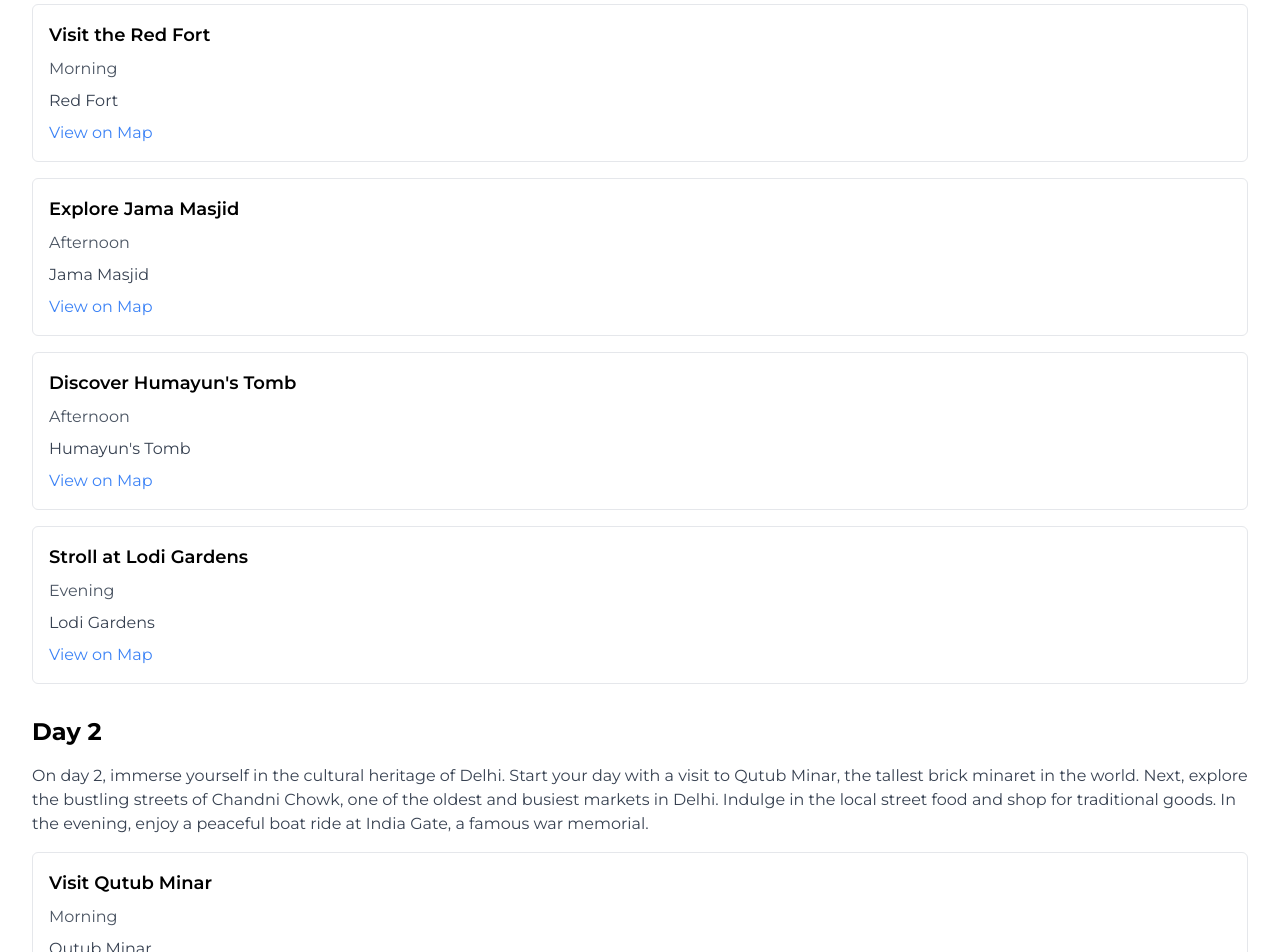
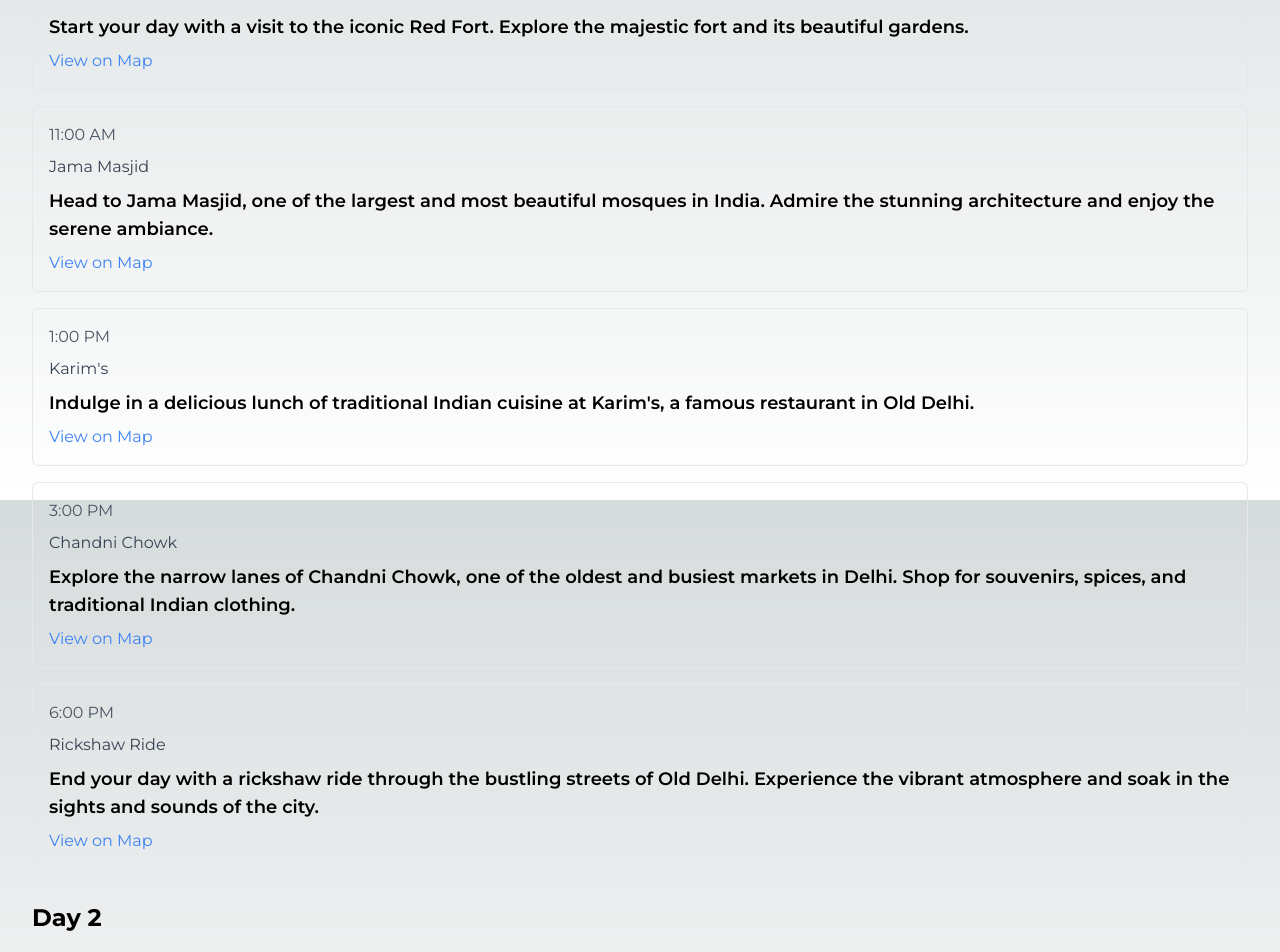
Before and after one commit to hananAzeez/venture-client, a Next.js app: page / in a window 1280 px wide. Shown: the part 1100-2052 px from the top of the page. Built offline with nearby package versions, Linux system fonts and the light colour scheme; no server answers.

Commit message:
open ai response

```diff
--- a/src/components/Itinerary.tsx
+++ b/src/components/Itinerary.tsx
@@ -24,9 +24,11 @@ interface ItineraryProps {
 
 const ActivityComponent: React.FC<{ activity: Activity }> = ({ activity }) => (
   <div className="border p-4 mb-4 rounded-md">
-    <h4 className="text-lg font-semibold mb-2">{activity.description}</h4>
     <p className="text-gray-600 mb-2">{activity.time}</p>
     <p className="text-gray-700 mb-2">{activity.name}</p>
+    <h4 className="text-lg font-semibold mb-2 text-black">
+      {activity.description}
+    </h4>
     <a
       href={activity.mapUrl}
       target="_blank"
@@ -40,8 +42,8 @@ const ActivityComponent: React.FC<{ activity: Activity }> = ({ activity }) => (
 
 const DayComponent: React.FC<{ day: Day }> = ({ day }) => (
   <div className="mb-8">
-    <h2 className="text-2xl font-bold mb-4">Day {day.day}</h2>
-    <p className="text-gray-700 mb-4">{day.description}</p>
+    <h2 className="text-2xl font-bold mb-4 text-black">Day {day.day}</h2>
+    <p className=" mb-4 ">{day.description}</p>
     <div>
       {day.activities.map((activity, index) => (
         <ActivityComponent key={index} activity={activity} />
@@ -51,8 +53,8 @@ const DayComponent: React.FC<{ day: Day }> = ({ day }) => (
 );
 
 const Itinerary: React.FC<ItineraryProps> = ({ places, description, days }) => (
-  <div className="container mx-auto p-8 bg-white rounded-md shadow-md">
-    <h1 className="text-3xl font-bold mb-6">{places} Itinerary</h1>
+  <div className="container mx-auto p-8  rounded-md shadow-md">
+    <h1 className="text-3xl font-bold mb-6 text-black">{places} Itinerary</h1>
     <p className="text-gray-700 mb-6">{description}</p>
     {days.map((day, index) => (
       <DayComponent key={index} day={day} />
--- a/src/pages/index.tsx
+++ b/src/pages/index.tsx
@@ -28,123 +28,169 @@ const dummyData = {
   places: "Delhi",
   numberOfDays: 4,
   description:
-    "Welcome to Delhi, the capital city of India! Get ready for an unforgettable journey through this vibrant and historic metropolis. With a rich blend of ancient traditions and modern attractions, Delhi offers something for everyone. From awe-inspiring monuments to bustling markets and delicious street food, this itinerary will take you on a whirlwind adventure. Explore the iconic landmarks, experience the local culture, and immerse yourself in the vibrant atmosphere of Delhi.",
+    "Welcome to Delhi, the vibrant capital city of India! With a rich history and a blend of modernity and tradition, Delhi offers a fascinating experience for every traveler. Explore ancient monuments, stroll through bustling markets, savor the flavors of Delhi's diverse cuisine, and immerse yourself in the city's vibrant culture. Get ready for an exciting journey as we take you through the highlights of Delhi in 4 days.",
   days: [
     {
       day: 1,
-      description:
-        "Start your day with a visit to the magnificent Red Fort, a UNESCO World Heritage Site. Explore its beautiful architecture and learn about its historical significance. Afterward, head to Jama Masjid, one of the largest mosques in India, and soak in its grandeur. In the afternoon, visit Humayun's Tomb, a stunning mausoleum with beautiful gardens. End the day with a stroll at Lodi Gardens, a serene park filled with ancient tombs.",
+      description: "Arrival in Delhi and Old Delhi Exploration",
       activities: [
         {
-          time: "Morning",
-          description: "Visit the Red Fort",
+          time: "9:00 AM",
+          description:
+            "Start your day with a visit to the iconic Red Fort. Explore the majestic fort and its beautiful gardens.",
           name: "Red Fort",
-          mapUrl: "https://goo.gl/maps/fAKvUed5rSXRD49E9",
+          mapUrl: "https://goo.gl/maps/1HLP13ttsPk",
         },
         {
-          time: "Afternoon",
-          description: "Explore Jama Masjid",
+          time: "11:00 AM",
+          description:
+            "Head to Jama Masjid, one of the largest and most beautiful mosques in India. Admire the stunning architecture and enjoy the serene ambiance.",
           name: "Jama Masjid",
-          mapUrl: "https://goo.gl/maps/kRmcCV8eGMEXE2RdA",
+          mapUrl: "https://goo.gl/maps/SXtXZh1FrsD32",
         },
         {
-          time: "Afternoon",
-          description: "Discover Humayun's Tomb",
-          name: "Humayun's Tomb",
-          mapUrl: "https://goo.gl/maps/3C9L3xL1Rvt8UoPP7",
+          time: "1:00 PM",
+          description:
+            "Indulge in a delicious lunch of traditional Indian cuisine at Karim's, a famous restaurant in Old Delhi.",
+          name: "Karim's",
+          mapUrl: "https://goo.gl/maps/6geRXXSAaYpz2",
         },
         {
-          time: "Evening",
-          description: "Stroll at Lodi Gardens",
-          name: "Lodi Gardens",
-          mapUrl: "https://goo.gl/maps/xrzU1RKwgYjh8Hfb6",
+          time: "3:00 PM",
+          description:
+            "Explore the narrow lanes of Chandni Chowk, one of the oldest and busiest markets in Delhi. Shop for souvenirs, spices, and traditional Indian clothing.",
+          name: "Chandni Chowk",
+          mapUrl: "https://goo.gl/maps/9qCvDzYedp42",
+        },
+        {
+          time: "6:00 PM",
+          description:
+            "End your day with a rickshaw ride through the bustling streets of Old Delhi. Experience the vibrant atmosphere and soak in the sights and sounds of the city.",
+          name: "Rickshaw Ride",
+          mapUrl: "",
         },
       ],
     },
     {
       day: 2,
-      description:
-        "On day 2, immerse yourself in the cultural heritage of Delhi. Start your day with a visit to Qutub Minar, the tallest brick minaret in the world. Next, explore the bustling streets of Chandni Chowk, one of the oldest and busiest markets in Delhi. Indulge in the local street food and shop for traditional goods. In the evening, enjoy a peaceful boat ride at India Gate, a famous war memorial.",
+      description: "New Delhi Exploration",
       activities: [
         {
-          time: "Morning",
-          description: "Visit Qutub Minar",
-          name: "Qutub Minar",
-          mapUrl: "https://goo.gl/maps/Hw4jWHDW6juZ449T8",
+          time: "9:30 AM",
+          description:
+            "Visit Humayun's Tomb, a UNESCO World Heritage Site and a stunning example of Mughal architecture. Explore the beautiful gardens and marvel at the intricate details.",
+          name: "Humayun's Tomb",
+          mapUrl: "https://goo.gl/maps/z5Pg2W3HU7x",
         },
         {
-          time: "Afternoon",
-          description: "Explore Chandni Chowk market",
-          name: "Chandni Chowk",
-          mapUrl: "https://goo.gl/maps/RM9b2ptTm781XjCw5",
+          time: "11:30 AM",
+          description:
+            "Head to Qutub Minar, the tallest brick minaret in the world. Admire the intricate carvings and learn about its historical significance.",
+          name: "Qutub Minar",
+          mapUrl: "https://goo.gl/maps/McJ2T3hT1t7",
         },
         {
-          time: "Evening",
-          description: "Boat ride at India Gate",
-          name: "India Gate",
-          mapUrl: "https://goo.gl/maps/qzTZtK21wYzJRSFr5",
+          time: "1:00 PM",
+          description:
+            "Enjoy a leisurely lunch at Lodi - The Garden Restaurant, a beautiful outdoor dining spot near Lodhi Gardens.",
+          name: "Lodi - The Garden Restaurant",
+          mapUrl: "https://goo.gl/maps/pjTwoHSbKYp",
+        },
+        {
+          time: "3:00 PM",
+          description:
+            "Explore the National Museum, home to a vast collection of Indian art and artifacts. Admire the exhibits and learn about India's rich cultural heritage.",
+          name: "National Museum",
+          mapUrl: "https://g.page/nationalmuseum?",
+        },
+        {
+          time: "6:00 PM",
+          description:
+            "Take a leisurely stroll in Lodhi Gardens, a peaceful oasis in the heart of Delhi. Enjoy the lush greenery and visit the ancient tombs.",
+          name: "Lodhi Gardens",
+          mapUrl: "https://goo.gl/maps/7sazoVxnSzsq",
         },
       ],
     },
     {
       day: 3,
-      description:
-        "Today, discover the architectural wonders of Delhi. Start your day with a visit to the Akshardham Temple, a stunning Hindu temple complex known for its intricate design. Next, head to the Lotus Temple, a beautiful Bahá'í House of Worship. In the afternoon, explore the National Museum, which houses a vast collection of art and artifacts. End the day with a visit to the bustling markets of Connaught Place.",
+      description: "Delhi's Historical Sites",
       activities: [
         {
-          time: "Morning",
-          description: "Visit Akshardham Temple",
+          time: "9:00 AM",
+          description:
+            "Start your day with a visit to the magnificent Akshardham Temple. Explore the intricately carved stone structures and enjoy the captivating light and sound show.",
           name: "Akshardham Temple",
-          mapUrl: "https://goo.gl/maps/r4WhxcixWSTvfZPm6",
+          mapUrl: "https://goo.gl/maps/S8aRUesFXm1wW",
         },
         {
-          time: "Afternoon",
-          description: "Explore Lotus Temple",
-          name: "Lotus Temple",
-          mapUrl: "https://goo.gl/maps/iC6xt4ZdX7W9m4Ld6",
+          time: "11:00 AM",
+          description:
+            "Head to the majestic India Gate, a war memorial dedicated to the Indian soldiers who lost their lives in World War I. Enjoy a leisurely walk and soak in the grandeur of the monument.",
+          name: "India Gate",
+          mapUrl: "https://goo.gl/maps/ep6Hq5G9cX62",
         },
         {
-          time: "Afternoon",
-          description: "Discover National Museum",
-          name: "National Museum",
-          mapUrl: "https://goo.gl/maps/Q4jL55TP9Cw8apWj7",
+          time: "1:00 PM",
+          description:
+            "Savor a delicious lunch at The Pavilion, a rooftop restaurant with stunning views of Delhi.",
+          name: "The Pavilion",
+          mapUrl: "https://goo.gl/maps/RmqkcSDohqA2",
         },
         {
-          time: "Evening",
-          description: "Shop at Connaught Place",
-          name: "Connaught Place",
-          mapUrl: "https://goo.gl/maps/8XbBzGHwwtzRBYyf9",
+          time: "3:00 PM",
+          description:
+            "Visit the beautiful Lotus Temple, a Bahá'í House of Worship known for its unique lotus-shaped architecture. Enjoy the peaceful atmosphere and explore the surrounding gardens.",
+          name: "Lotus Temple",
+          mapUrl: "https://goo.gl/maps/2CGH7cRwv6r",
+        },
+        {
+          time: "6:00 PM",
+          description:
+            "Experience the vibrant nightlife of Delhi at Hauz Khas Village. Explore the trendy cafes, art galleries, and boutique stores.",
+          name: "Hauz Khas Village",
+          mapUrl: "https://goo.gl/maps/nw5KRbQCG825",
         },
       ],
     },
     {
       day: 4,
-      description:
-        "On your last day, delve into the enchanting history of Delhi. Start your day with a visit to the historic India Gate, a war memorial dedicated to Indian soldiers. Next, explore the majestic Rashtrapati Bhavan, the official residence of the President of India. In the afternoon, visit the Gandhi Smriti, a museum dedicated to Mahatma Gandhi. End your trip with a visit to the bustling markets of Karol Bagh.",
+      description: "Shopping and Farewell to Delhi",
       activities: [
         {
-          time: "Morning",
-          description: "Visit India Gate",
-          name: "India Gate",
-          mapUrl: "https://goo.gl/maps/M7zkt9Y8c31XjMkU7",
+          time: "10:00 AM",
+          description:
+            "Start your day with a visit to Dilli Haat, a vibrant open-air market where you can shop for traditional handicrafts, textiles, and souvenirs.",
+          name: "Dilli Haat",
+          mapUrl: "https://goo.gl/maps/7AvcFjAaQQT2",
         },
         {
-          time: "Morning",
-          description: "Explore Rashtrapati Bhavan",
-          name: "Rashtrapati Bhavan",
-          mapUrl: "https://goo.gl/maps/H5RdJCTVyuHb3qjK7",
+          time: "12:00 PM",
+          description:
+            "Head to Khan Market, one of Delhi's upscale shopping destinations. Explore the boutiques, bookstores, and restaurants.",
+          name: "Khan Market",
+          mapUrl: "https://goo.gl/maps/rHujB5htgvp",
         },
         {
-          time: "Afternoon",
-          description: "Discover Gandhi Smriti",
-          name: "Gandhi Smriti",
-          mapUrl: "https://goo.gl/maps/17GRd8CFqw4pVTc96",
+          time: "2:00 PM",
+          description:
+            "Indulge in a delicious lunch at Indian Accent, a Michelin-starred restaurant known for its innovative Indian cuisine.",
+          name: "Indian Accent",
+          mapUrl: "https://goo.gl/maps/nb99sKaW2BJ2",
         },
         {
-          time: "Evening",
-          description: "Shop at Karol Bagh",
-          name: "Karol Bagh",
-          mapUrl: "https://goo.gl/maps/u7XuVzNrBpgakGYaA",
+          time: "4:00 PM",
+          description:
+            "Visit the bustling and colorful markets of Connaught Place. Shop for clothes, accessories, and electronics.",
+          name: "Connaught Place",
+          mapUrl: "https://goo.gl/maps/5TMrggdNRyh",
+        },
+        {
+          time: "6:00 PM",
+          description:
+            "End your day with a farewell dinner at The Spice Route, a restaurant offering a culinary journey through South East Asia.",
+          name: "The Spice Route",
+          mapUrl: "https://goo.gl/maps/fnzf4Q1jFRq",
         },
       ],
     },
@@ -168,12 +214,13 @@ export default function Home() {
     getItinerary();
   };
 
-  const [loading, setLoading] = useState(true);
+  const [loading, setLoading] = useState(false);
   const [itinerary, setItinerary] = useState<any>(null);
 
   // Define the itinerary schema
 
   const getItinerary = async () => {
+    setLoading(true);
     try {
       const completion = await openai.chat.completions.create({
         model: "gpt-3.5-turbo",
@@ -412,7 +459,9 @@ export default function Home() {
           </div>
         </div>
       </div>
-      <Itinerary {...dummyData} />
+      {loading ? <h1>loading........</h1> : null}
+      {/* {itinerary ? <Itinerary {...itinerary} /> : null} */}
+      {<Itinerary {...dummyData} />}
       {/* <OpenAIComponent userPrompt={promptData} /> */}
     </div>
   );
--- a/src/utility/openAiUtility.ts
+++ b/src/utility/openAiUtility.ts
@@ -40,7 +40,7 @@ export const itinerarySchema = {
                 description: {
                   type: "string",
                   description:
-                    "description of that place and the activity in that place in minimum 20 words",
+                    "Detailed description of that place and the activity in that place in atleast 60 words",
                 },
                 name: {
                   type: "string",
```
